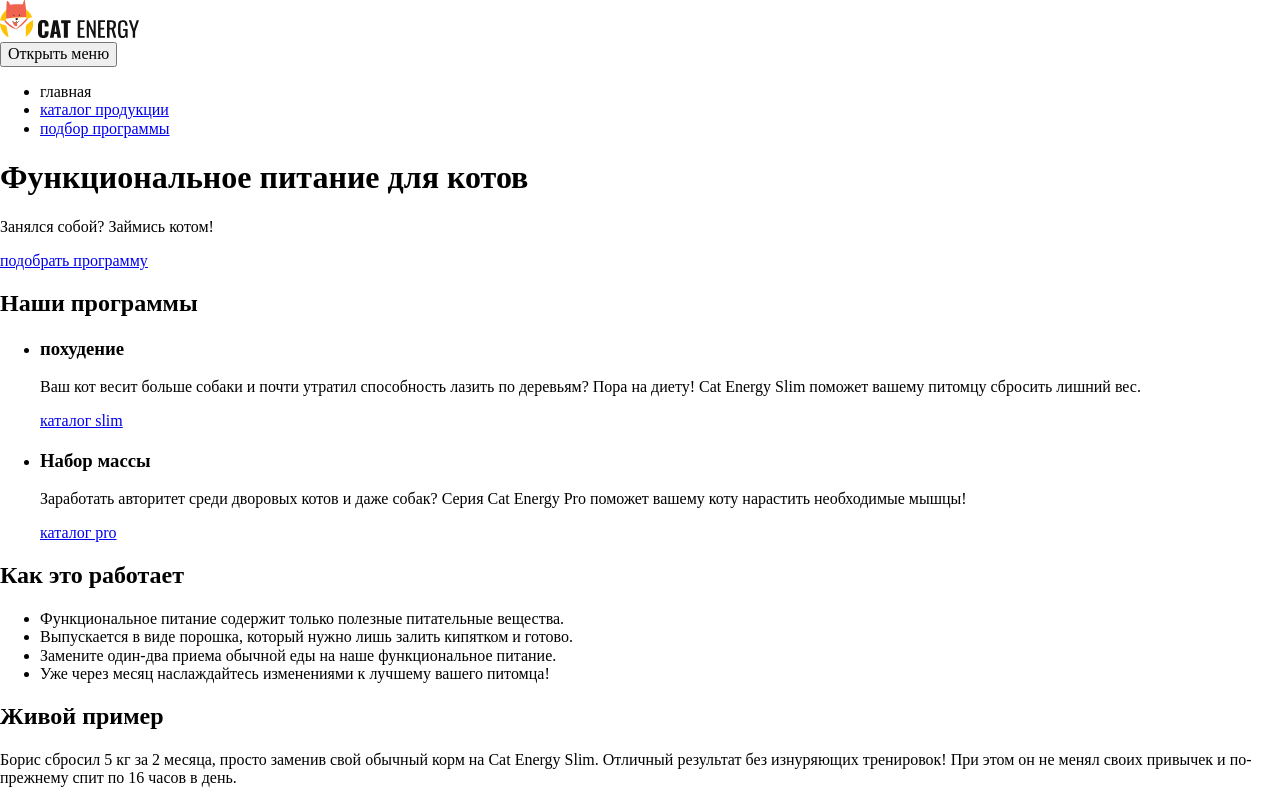
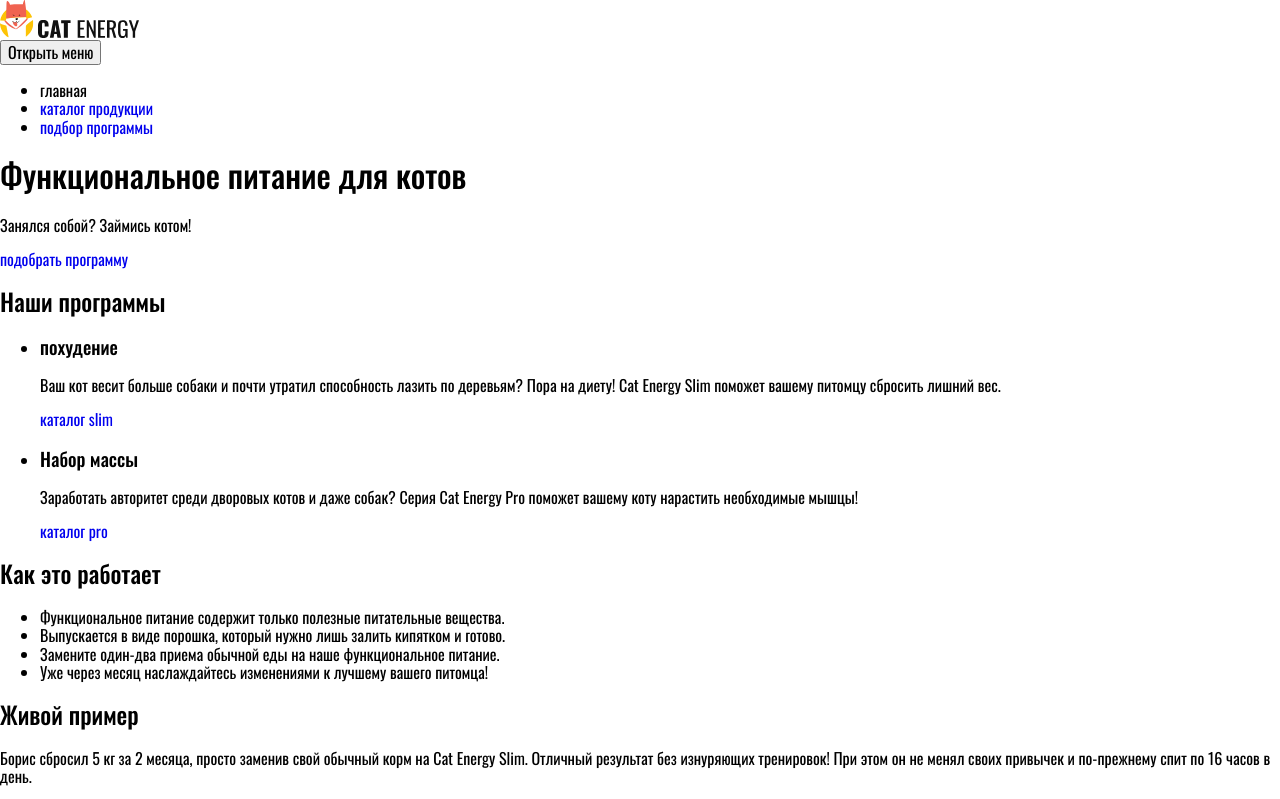
Before and after one commit to masha8709/1447971-cat-energy-24, a website: page source/index.html in a window 1280 px wide. Shown: the top 799 px of the page. Drawn offline with nearby package versions, Linux system fonts and the light colour scheme; files that its build step writes are made by us from their sources.

Commit message:
Подключение глобальных стилей

```diff
--- /dev/null
+++ b/source/sass/global.scss
@@ -0,0 +1,20 @@
+body {
+  min-width: 320px;
+  margin: 0;
+  font-family: "Oswald", "Arial", sans-serif;
+  font-weight: 400;
+}
+
+img {
+  max-width: 100%;
+}
+
+a {
+  text-decoration: none;
+}
+
+*,
+*::before,
+*::after {
+  box-sizing: border-box;
+}
--- a/source/sass/style.scss
+++ b/source/sass/style.scss
@@ -1,2 +1,3 @@
 @import "./normalize.scss";
 @import "./font.scss";
+@import "./global.scss";
```
